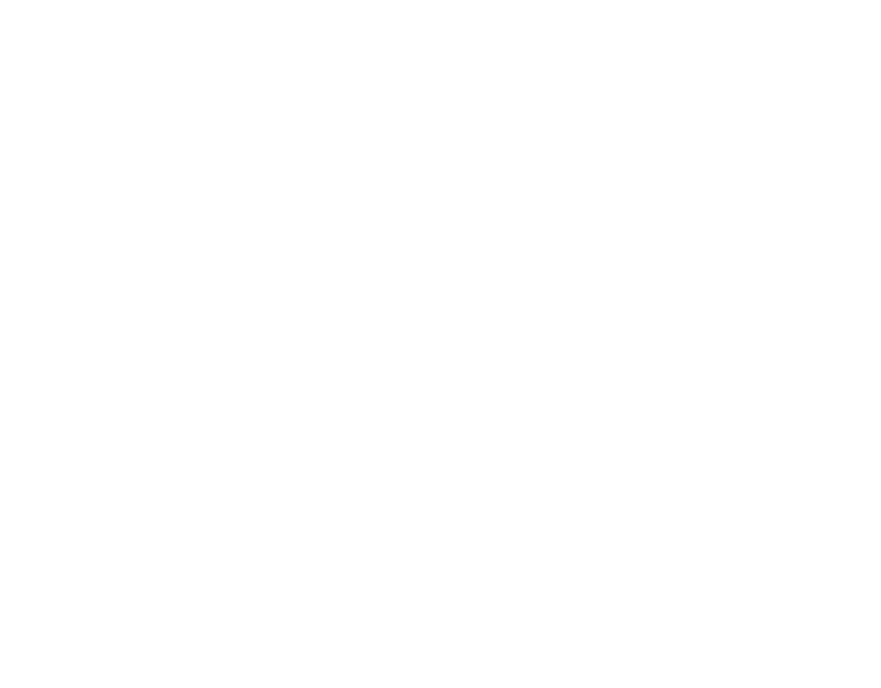
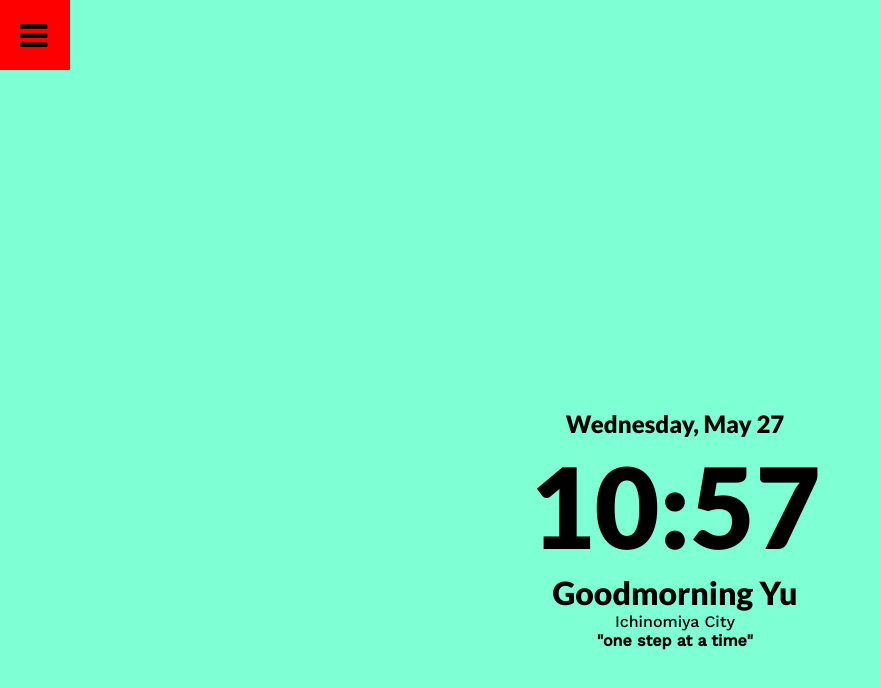
Before and after one commit to yuudev14/myHome, a React (Create React App) app: page / in a window 1280 px wide. Shown: the top 688 px of the page, without its empty margins (0-881 px from the left). Built offline with nearby package versions, Linux system fonts and the light colour scheme.

Commit message:
adding sections

```diff
--- a/package.json
+++ b/package.json
@@ -6,8 +6,10 @@
     "@testing-library/jest-dom": "^4.2.4",
     "@testing-library/react": "^9.5.0",
     "@testing-library/user-event": "^7.2.1",
+    "node-sass": "^4.14.1",
     "react": "^17.0.1",
     "react-dom": "^17.0.1",
+    "react-router-dom": "^5.2.0",
     "react-scripts": "3.4.4"
   },
   "scripts": {
--- a/public/index.html
+++ b/public/index.html
@@ -10,34 +10,13 @@
       content="Web site created using create-react-app"
     />
     <link rel="apple-touch-icon" href="%PUBLIC_URL%/logo192.png" />
-    <!--
-      manifest.json provides metadata used when your web app is installed on a
-      user's mobile device or desktop. See https://developers.google.com/web/fundamentals/web-app-manifest/
-    -->
+    <link href="https://fonts.googleapis.com/css2?family=Lato:wght@900&family=Work+Sans:wght@500&display=swap" rel="stylesheet">
     <link rel="manifest" href="%PUBLIC_URL%/manifest.json" />
-    <!--
-      Notice the use of %PUBLIC_URL% in the tags above.
-      It will be replaced with the URL of the `public` folder during the build.
-      Only files inside the `public` folder can be referenced from the HTML.
-
-      Unlike "/favicon.ico" or "favicon.ico", "%PUBLIC_URL%/favicon.ico" will
-      work correctly both with client-side routing and a non-root public URL.
-      Learn how to configure a non-root public URL by running `npm run build`.
-    -->
+    <link rel="stylesheet" href="https://cdnjs.cloudflare.com/ajax/libs/font-awesome/4.7.0/css/font-awesome.min.css">
     <title>React App</title>
   </head>
   <body>
     <noscript>You need to enable JavaScript to run this app.</noscript>
     <div id="root"></div>
-    <!--
-      This HTML file is a template.
-      If you open it directly in the browser, you will see an empty page.
-
-      You can add webfonts, meta tags, or analytics to this file.
-      The build step will place the bundled scripts into the <body> tag.
-
-      To begin the development, run `npm start` or `yarn start`.
-      To create a production bundle, use `npm run build` or `yarn build`.
-    -->
   </body>
 </html>
--- a/src/App.js
+++ b/src/App.js
@@ -1,10 +1,17 @@
 import React from 'react';
+import LinkSetting from './components/link_seting/link_setting';
+import Main from './components/main/main';
+import ToDos from './components/todos/todos';
+import './styles/main.scss';
 
-function App() {
+const App = () => {
   return (
     <div className="App">
-      <header className="App-header">
-      </header>
+      <main>
+        <LinkSetting />
+        <Main />
+        <ToDos />
+      </main>
     </div>
   );
 }
--- /dev/null
+++ b/src/components/link_seting/link_setting.js
@@ -0,0 +1,20 @@
+import React from 'react';
+
+const LinkSetting = () => {
+    const active = () => {
+        document.querySelector('.links-option_container').classList.toggle('links-option_active')
+    }
+    return (
+        <section className='links-option_section'>
+            <div className='links-option_container'>
+                <i onClick={active} className='fa fa-bars'></i>
+                <div className='links-option_content'>
+                </div>
+            </div>
+
+
+        </section>
+     );
+}
+
+export default LinkSetting;
--- /dev/null
+++ b/src/components/main/main.js
@@ -0,0 +1,31 @@
+import React from 'react';
+
+const Main = () => {
+    return (
+        <section className='main_section'>
+            <div className='main_container'>
+                <div className='date'>
+                    <h3>Wednesday, May 27</h3>
+                </div>
+
+                <div className='time'>
+                    <h1>10:57</h1>
+                </div>
+                <div className='intro'>
+                    <h2>Goodmorning Yu</h2>
+                </div>
+                <div className='weather'>
+                    <p>Ichinomiya City</p>
+                    <ul></ul>
+                </div>
+                <div className='quote'>
+                    <h4>"one step at a time"</h4>
+                </div>
+
+            </div>
+
+        </section>
+    );
+}
+
+export default Main;
--- /dev/null
+++ b/src/components/todos/todos.js
@@ -0,0 +1,12 @@
+import React from 'react';
+
+const ToDos = () => {
+    return (
+        <section className='todos_section'>
+
+
+        </section>
+     );
+}
+
+export default ToDos;
--- a/src/index.css
+++ b/src/index.css
@@ -6,7 +6,11 @@ body {
   -webkit-font-smoothing: antialiased;
   -moz-osx-font-smoothing: grayscale;
 }
-
+*{
+  box-sizing: border-box;
+  padding: 0;
+  margin: 0;
+}
 code {
   font-family: source-code-pro, Menlo, Monaco, Consolas, 'Courier New',
     monospace;
--- /dev/null
+++ b/src/styles/linkSetting.scss
@@ -0,0 +1,23 @@
+@mixin LinkSetting {
+    .links-option_section{
+
+        .links-option_container{
+            height: 70px;
+            width: 70px;
+            background-color: red;
+            transition: 0.5s;
+
+        }
+        .links-option_active{
+            width: 100% !important;
+            height: 100%;
+        }
+
+        i{
+            font-size: 2rem;
+            margin: 20px;
+            cursor: pointer;
+        }
+    }
+
+}
--- /dev/null
+++ b/src/styles/main.scss
@@ -0,0 +1,16 @@
+@import 'mainMixins';
+@import 'linkSetting';
+
+main{
+    width: 100%;
+    height: 100vh;
+    background-color: aquamarine;
+    display: flex;
+    flex-wrap: wrap;
+    section{
+        flex-grow: 1;
+    }
+    @include main;
+    @include LinkSetting;
+
+}
--- /dev/null
+++ b/src/styles/mainMixins.scss
@@ -0,0 +1,33 @@
+@import 'variables';
+
+@mixin main {
+    .main_section{
+        height: 100%;
+        display: flex;
+
+        .main_container{
+            margin: auto;
+            margin-bottom: 150px;
+            text-align: center;
+        }
+        h1, h2, h3{
+            font-family: $primaryFont, sans-serif;
+        }
+        h1{
+            font-size: 7em;
+            padding: 0;
+        }
+        h2{
+            font-size: 2em;
+        }
+        h3{
+            font-size: 1.5em;
+        }
+        h4, p{
+            font-family: $secondaryFont, sans-serif;
+        }
+
+
+    }
+
+}
--- /dev/null
+++ b/src/styles/variables.scss
@@ -0,0 +1,2 @@
+$primaryFont : 'Lato';
+$secondaryFont : 'Work Sans';
```
Also changed, not shown: 1 other file (tests, documents, lock files or other folders).
